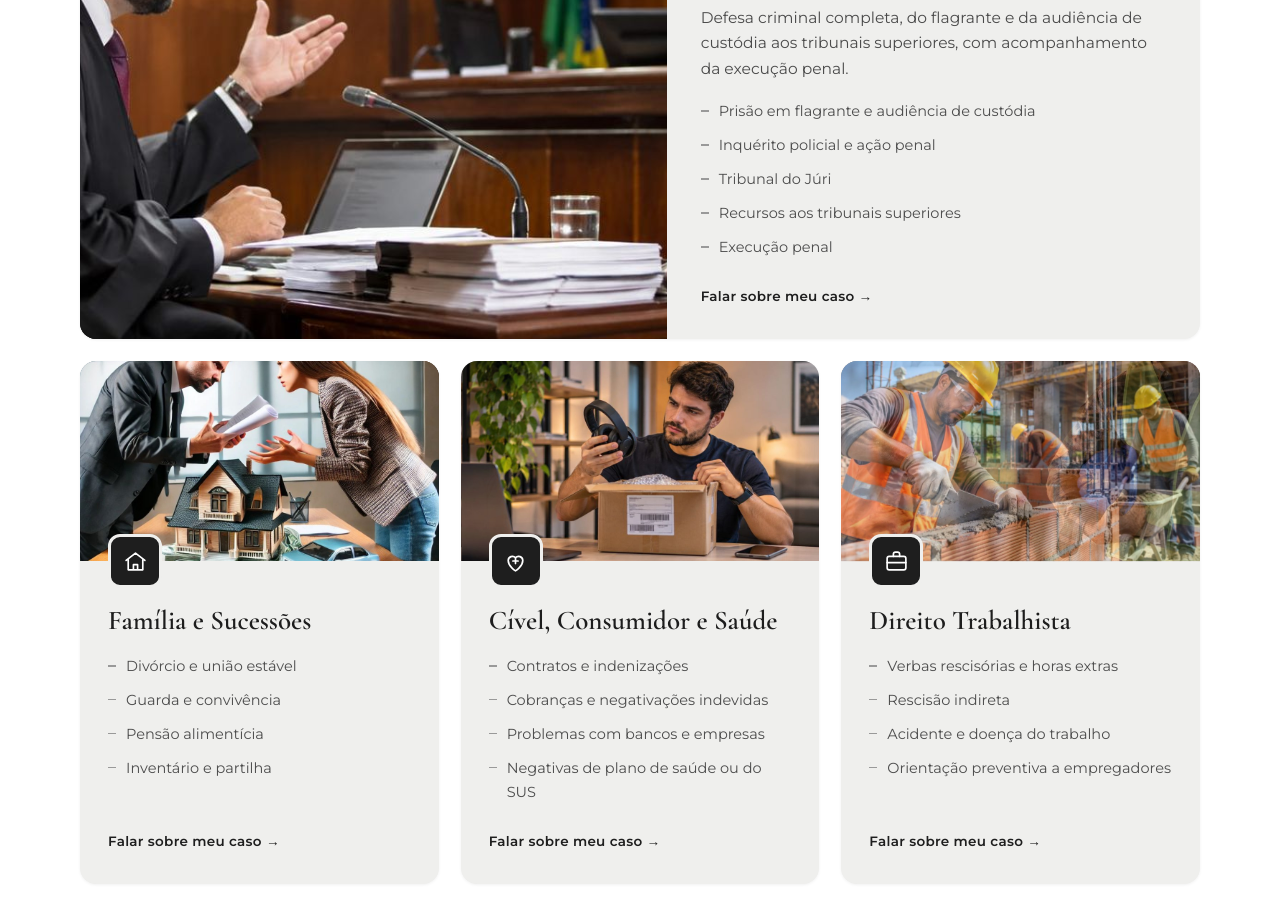
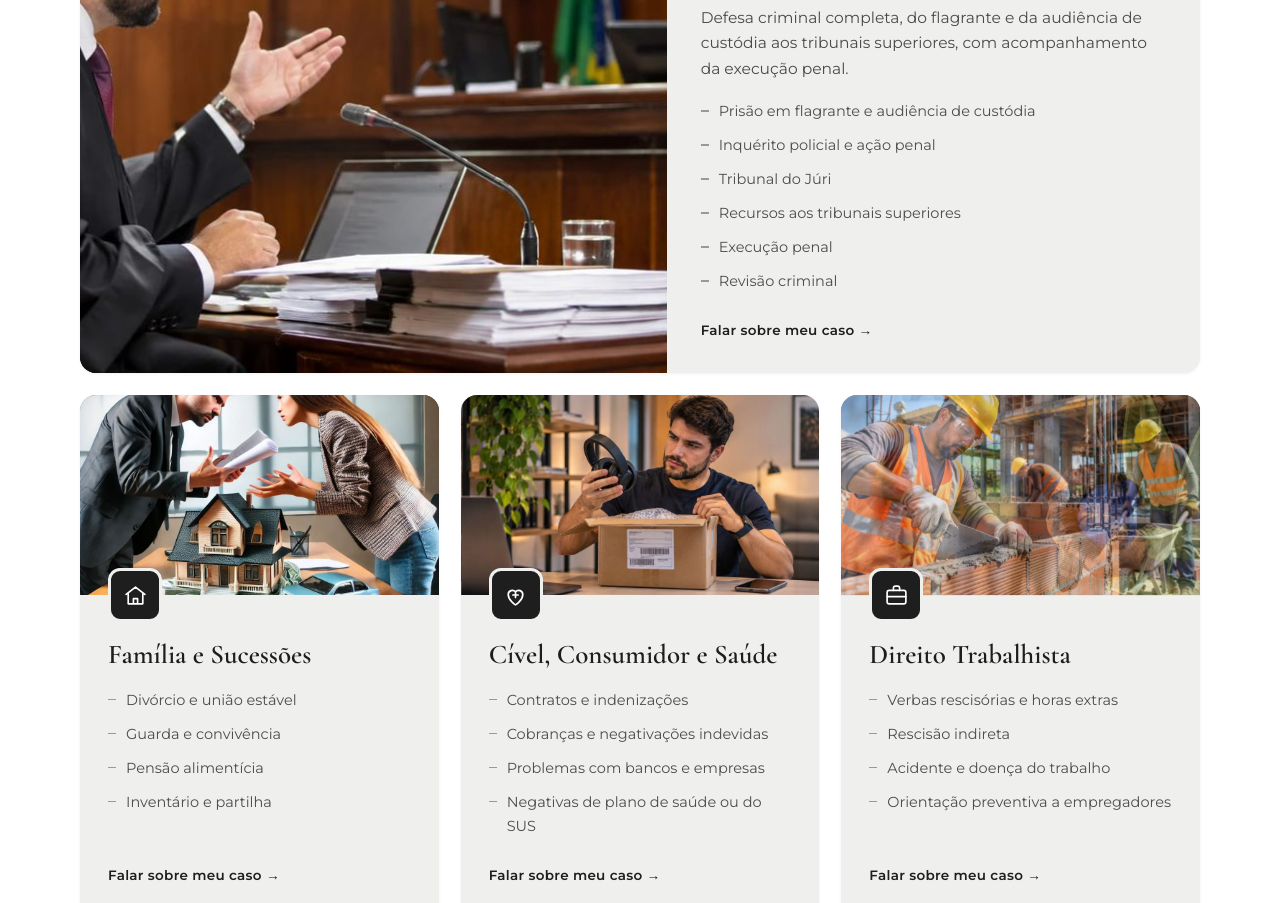
Before and after one commit to advelvisandrade-stack/cav-site, a plain HTML site: page index.html in a window 1280 px wide. Shown: the part 2725-3628 px from the top of the page. Drawn offline with nearby package versions, Linux system fonts and the light colour scheme.

Commit message:
Adiciona Revisão criminal à lista do Direito Criminal
Co-Authored-By: Claude Opus 5.5 <noreply@anthropic.com>
Claude-Session: https://claude.ai/code/session_016zCLAoCu5P1jHBCa2pxurx

```diff
--- a/index.html
+++ b/index.html
@@ -374,7 +374,7 @@ footer{background:var(--preto);color:#a9a9a9;padding:0 0 34px;font-size:13.5px}
           <p class="eyebrow" style="margin-bottom:6px">Plantão 24 horas</p>
           <h3>Direito Criminal</h3>
           <p class="fdesc">Defesa criminal completa, do flagrante e da audiência de custódia aos tribunais superiores, com acompanhamento da execução penal.</p>
-          <ul><li>Prisão em flagrante e audiência de custódia</li><li>Inquérito policial e ação penal</li><li>Tribunal do Júri</li><li>Recursos aos tribunais superiores</li><li>Execução penal</li></ul>
+          <ul><li>Prisão em flagrante e audiência de custódia</li><li>Inquérito policial e ação penal</li><li>Tribunal do Júri</li><li>Recursos aos tribunais superiores</li><li>Execução penal</li><li>Revisão criminal</li></ul>
           <a class="more" href="atendimento/">Falar sobre meu caso →</a>
         </div>
       </article>
```
